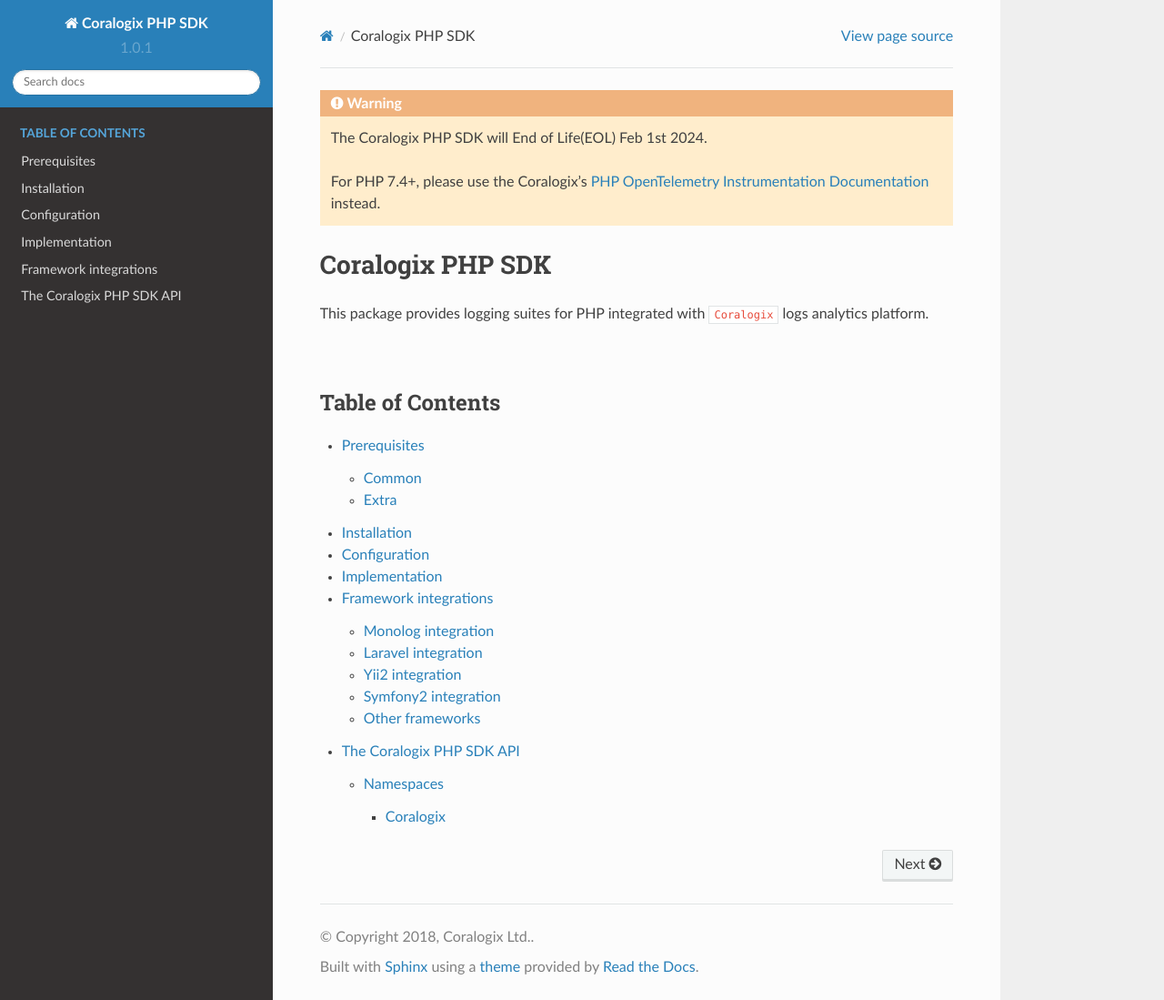
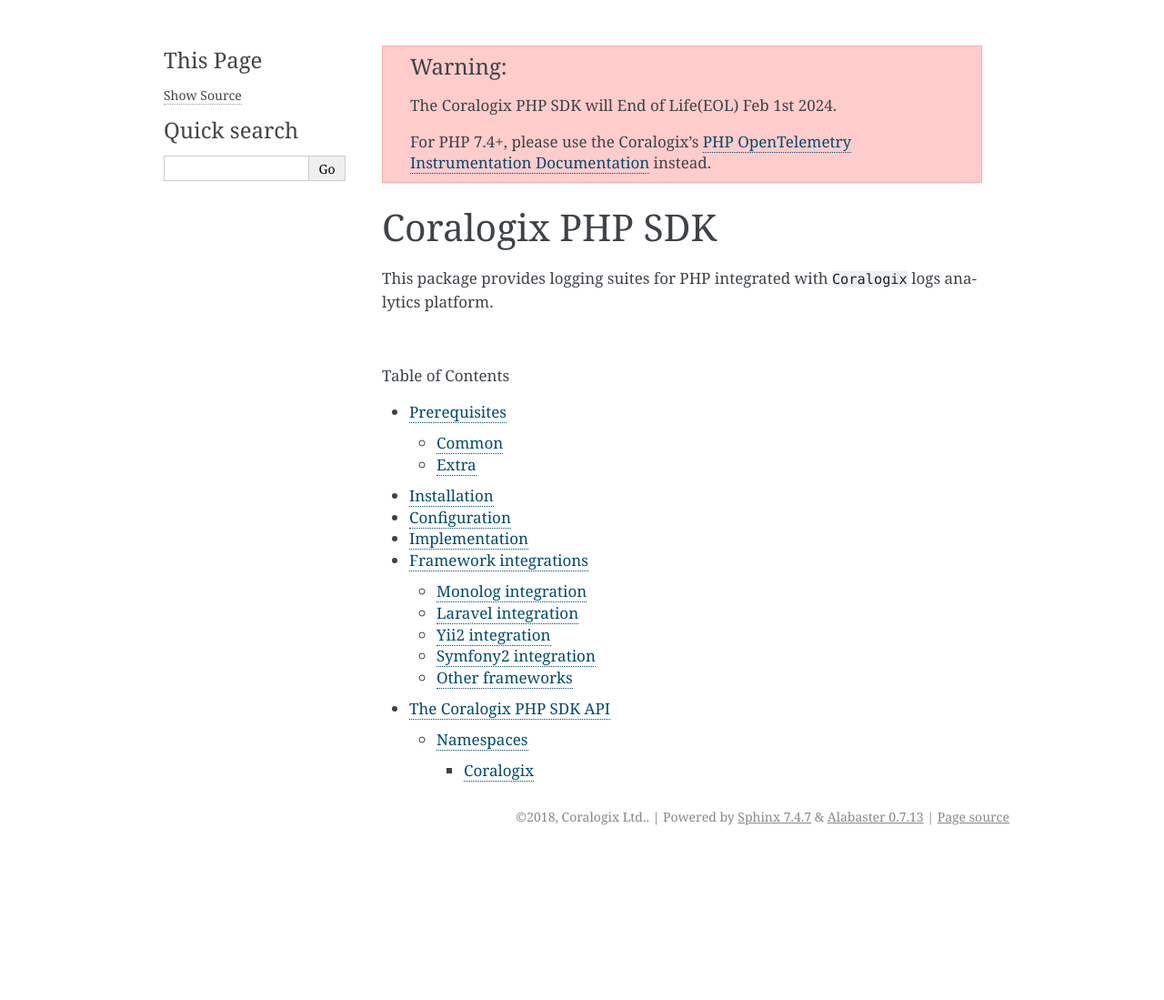
Before and after one commit to coralogix/php-coralogix-sdk, a Sphinx documentation site: the page built from docs/index.rst, in a window 1280 px wide and 1099 px high. Shown: the whole window at 91% size. Built offline with Sphinx 7.4.7, drawn with Linux system fonts in a browser that asks for light colours.

Commit message:
Revert "try to get back theme"
This reverts commit 1d2914aa5811b0365499eff705fa14eb880db4fb.

```diff
--- a/docs/conf.py
+++ b/docs/conf.py
@@ -5,8 +5,8 @@
 github_project_url = 'https://github.com/coralogix/php-coralogix-sdk'
 copyright = '2018, Coralogix Ltd.'
 author = 'Coralogix Ltd.'
-version = '1.0.1'
-release = '1.0.1'
+version = '1.0.0'
+release = '1.0.0'
 
 extensions = [
     'sphinx.ext.autodoc',
@@ -23,9 +23,6 @@
 pygments_style = 'sphinx'
 todo_include_todos = False
 
-html_theme = "sphinx_rtd_theme"
-html_static_path = ["_static"]
-
 rst_prolog = """
 .. warning::
    | The Coralogix PHP SDK will End of Life(EOL) Feb 1st 2024.
```
